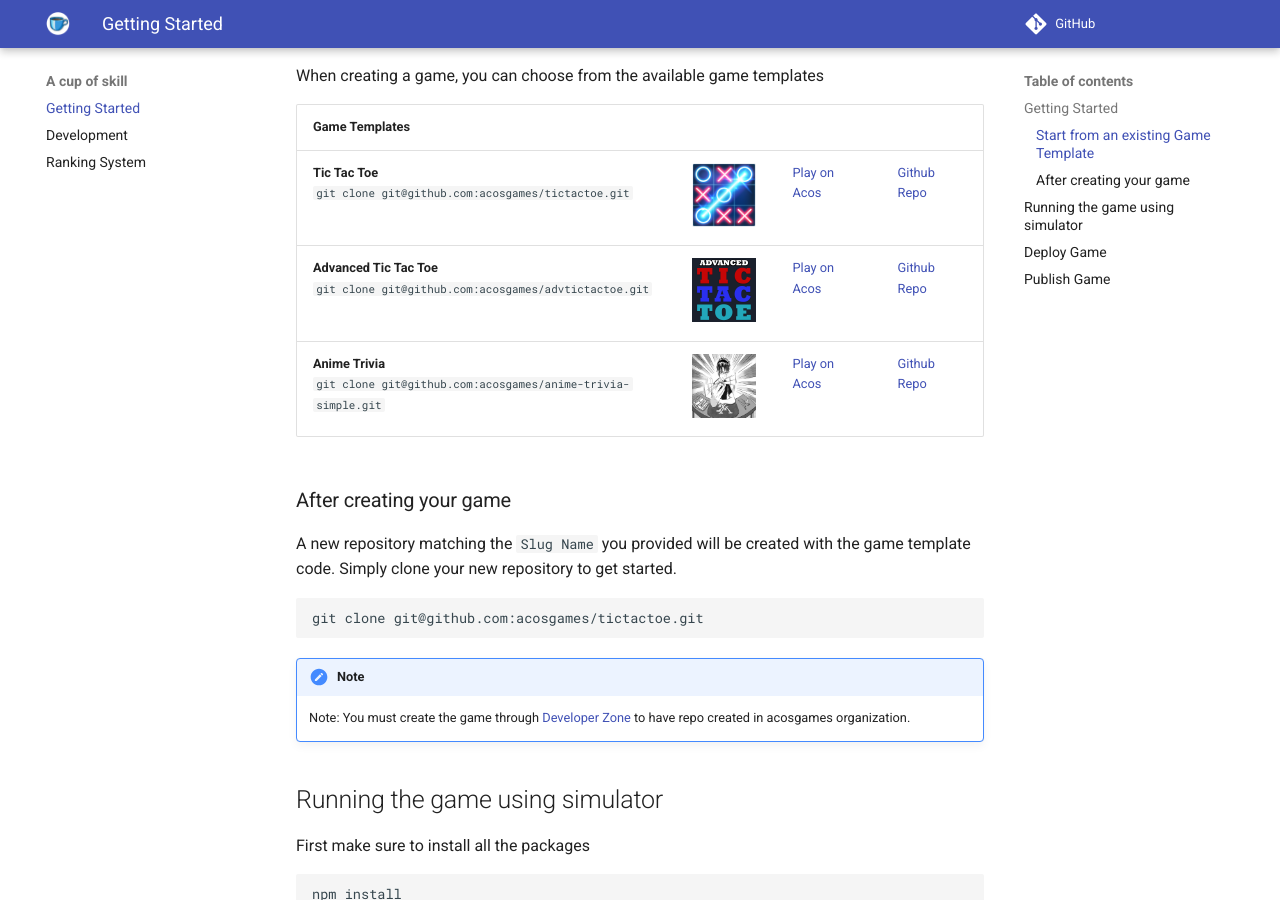
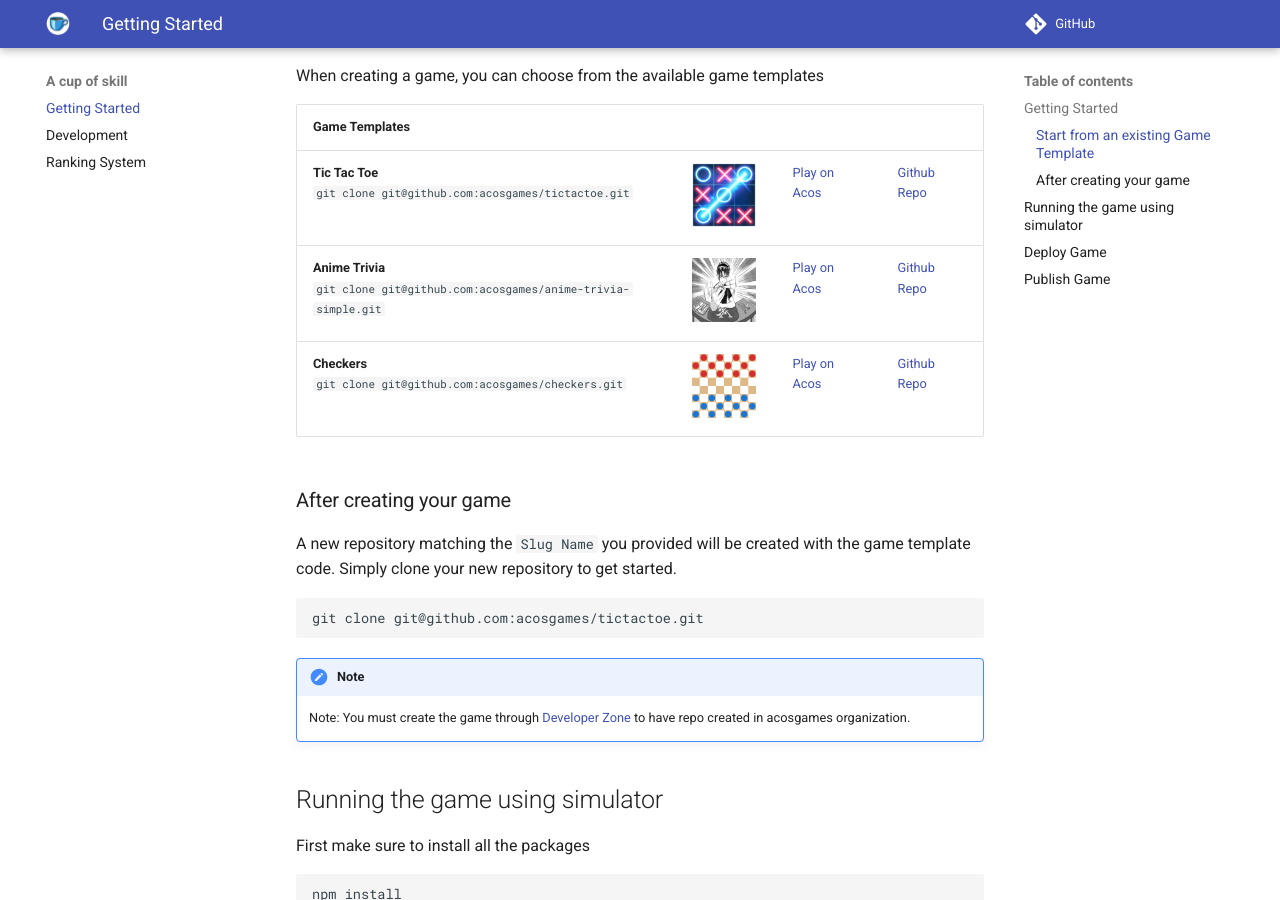
Before and after one commit to acosgames/acosgames.github.io, an MkDocs documentation site: the page built from docs/index.md, in a window 1280 px wide and 900 px high, scrolled down 505 px. Built offline with MkDocs 1.6.1 and Material for MkDocs 9.7.7, drawn with Linux system fonts in a browser that asks for light colours.

Commit message:
adding checkers to game template list

```diff
--- a/docs/index.md
+++ b/docs/index.md
@@ -18,8 +18,8 @@ When creating a game, you can choose from the available game templates
 | Game Templates  |                                                           |                                                |                                                       |
 | --------------- | --------------------------------------------------------- | ---------------------------------------------- | ----------------------------------------------------- |
 | **Tic Tac Toe** <br />`git clone git@github.com:acosgames/tictactoe.git` | <img src="img/tictactoe.png" alt="tictactoe" width="64"/> | [Play on Acos](https://acos.games/g/tictactoe) | [Github Repo](https://github.com/acosgames/tictactoe) |
-| **Advanced Tic Tac Toe** <br />`git clone git@github.com:acosgames/advtictactoe.git` | <img src="img/advtictactoe.png" alt="advtictactoe" width="64"/> | [Play on Acos](https://acos.games/g/advtictactoe) | [Github Repo](https://github.com/acosgames/tictactoe) |
 | **Anime Trivia** <br />`git clone git@github.com:acosgames/anime-trivia-simple.git` | <img src="img/anime-trivia-simple.png" alt="anime-trivia-simple" width="64"/> | [Play on Acos](https://acos.games/g/anime-trivia-simple) | [Github Repo](https://github.com/acosgames/anime-trivia-simple) |
+| **Checkers** <br />`git clone git@github.com:acosgames/checkers.git` | <img src="img/checkers.png" alt="checkers" width="64"/> | [Play on Acos](https://acos.games/g/checkers) | [Github Repo](https://github.com/acosgames/checkers) |
 
 
 ### After creating your game
```
Also changed, not shown: docs/img/checkers.png (added).
